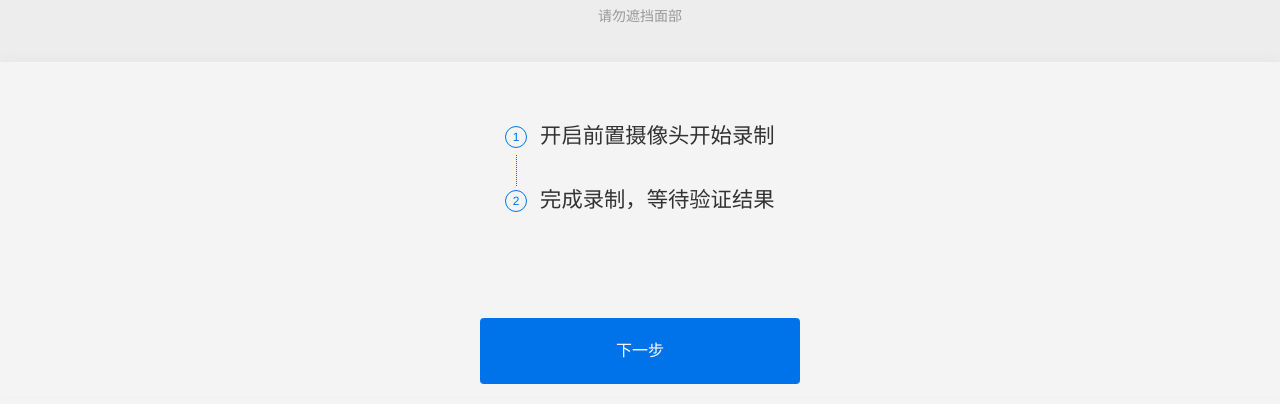
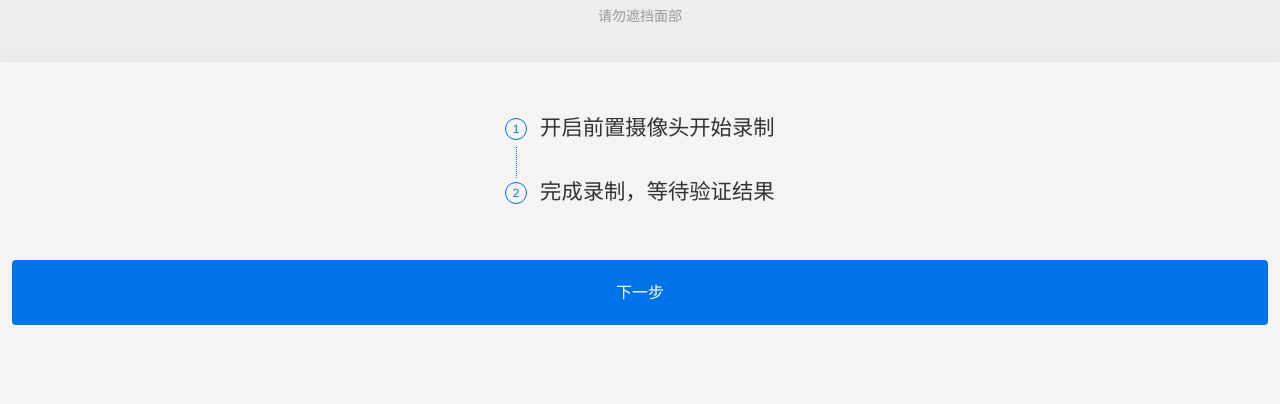
Before and after one commit to wanmaoor/face-recongnition, a Vue app: page /#/ in a window 1280 px wide. Shown: the part 393-797 px from the top of the page. Built offline with nearby package versions, Linux system fonts and the light colour scheme.

Commit message:
调整按钮整体样式

```diff
--- a/src/App.vue
+++ b/src/App.vue
@@ -13,6 +13,8 @@ body {
   background: rgb(244 244 244);
   margin: 0;
   padding: 0;
+  overflow-x: hidden;
+  overflow-y: auto;
 }
 #app {
   font-family: Avenir, Helvetica, Arial, sans-serif;
--- a/src/views/Home.vue
+++ b/src/views/Home.vue
@@ -11,7 +11,7 @@
           <span class="prompt-box-text-content">开启前置摄像头开始录制</span>
           <span class="prompt-box-text-border"></span>
         </div>
-        <div class="prompt-box-text">
+        <div class="prompt-box-text" style="margin-bottom: 0">
           <span class="prompt-box-text-number">2</span>
           <span class="prompt-box-text-content">完成录制，等待验证结果</span>
         </div>
@@ -58,7 +58,10 @@ export default {
     padding-bottom: 12px;
 
     .prompt-box {
-      padding: 4rem 0;
+      padding: 3.5rem 0;
+      display: flex;
+      flex-direction: column;
+      justify-content: center;
 
       .prompt-box-text {
         margin: 0 auto 2.666rem;
@@ -88,7 +91,6 @@ export default {
         .prompt-box-text-content {
           color: #333;
           letter-spacing: 0;
-          white-space: nowrap;
           display: inline-block;
           font-size: 1.333rem;
         }
@@ -104,7 +106,7 @@ export default {
     }
 
     .prompt-next {
-      margin: 0 auto;
+      margin: 0 0.75rem;
       height: 4.083rem;
       line-height: 4.083rem;
       text-align: center;
@@ -114,7 +116,7 @@ export default {
       border-radius: 4px;
       color: #fff;
       display: block;
-      width: 20rem;
+      width: ;
       font-size: 16px;
       outline: none;
       border: none;
```
